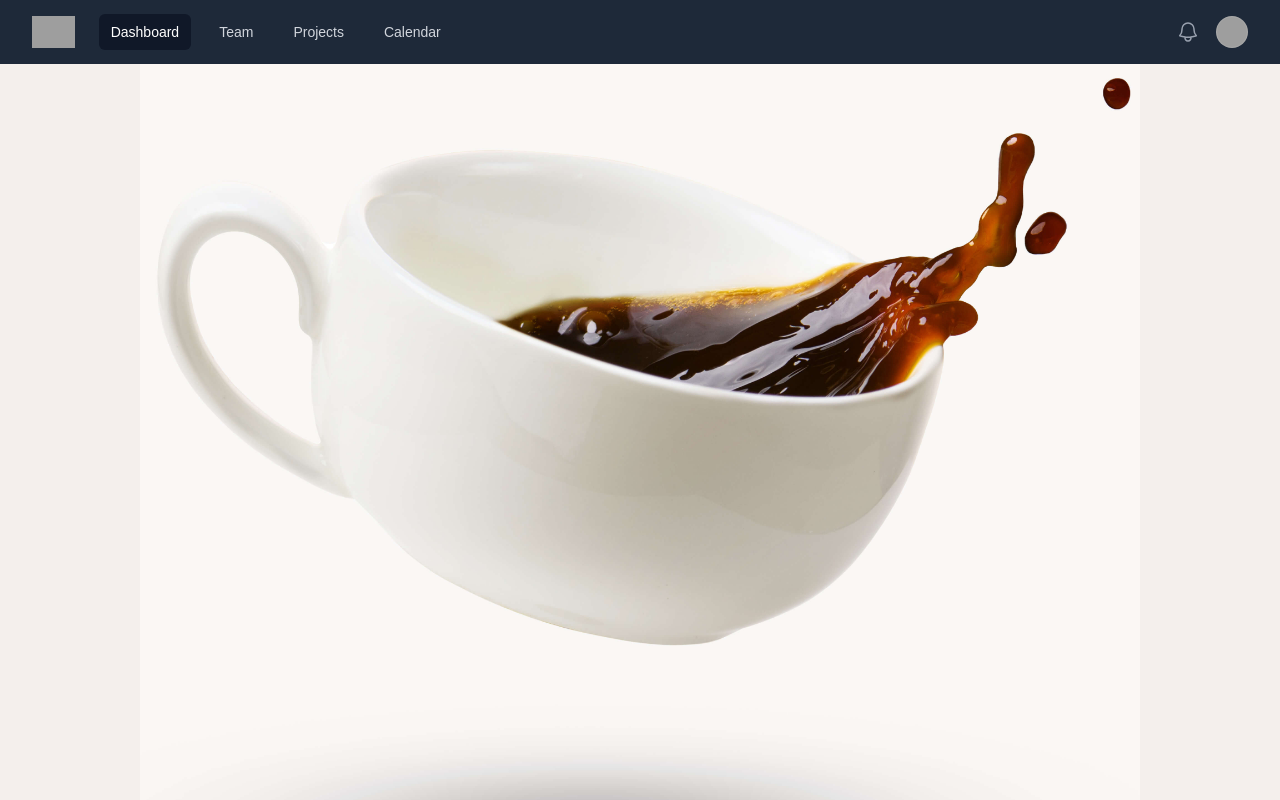
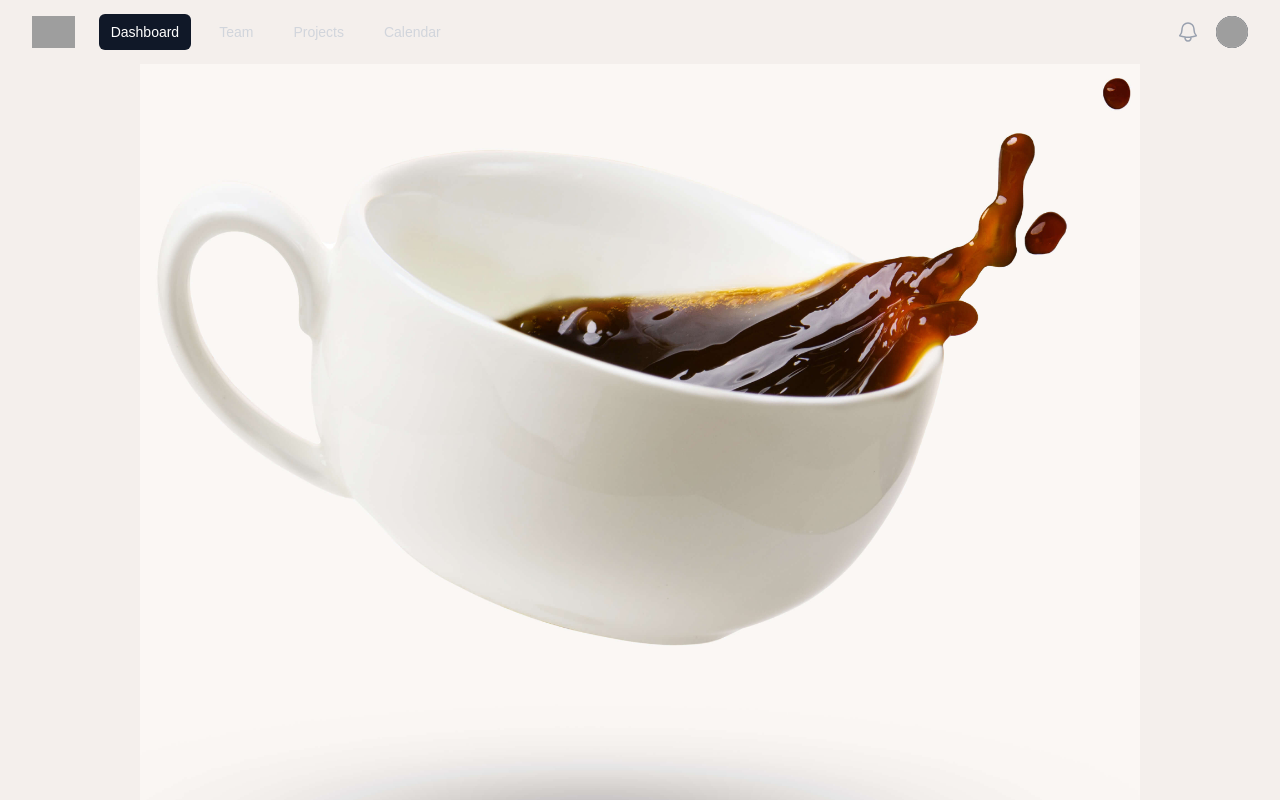
Before and after one commit to preetivithal2/CoFFee.., a Next.js app: page / in a window 1280 px wide. Shown: the top 800 px of the page. Built offline with nearby package versions, Linux system fonts and the light colour scheme; grey boxes are pictures that could not be loaded.

Commit message:
change navbar color

```diff
--- a/app/_components/Navbar.tsx
+++ b/app/_components/Navbar.tsx
@@ -14,7 +14,7 @@
 
 export default function Navbar() {
   return (
-    <Disclosure as="nav" className="relative bg-gray-800">
+    <Disclosure as="nav" className="relative bg-[#F4EFEC]">
       <div className="mx-auto max-w-7xl px-2 sm:px-6 lg:px-8">
         <div className="relative flex h-16 items-center justify-between">
           <div className="absolute inset-y-0 left-0 flex items-center sm:hidden">
```
